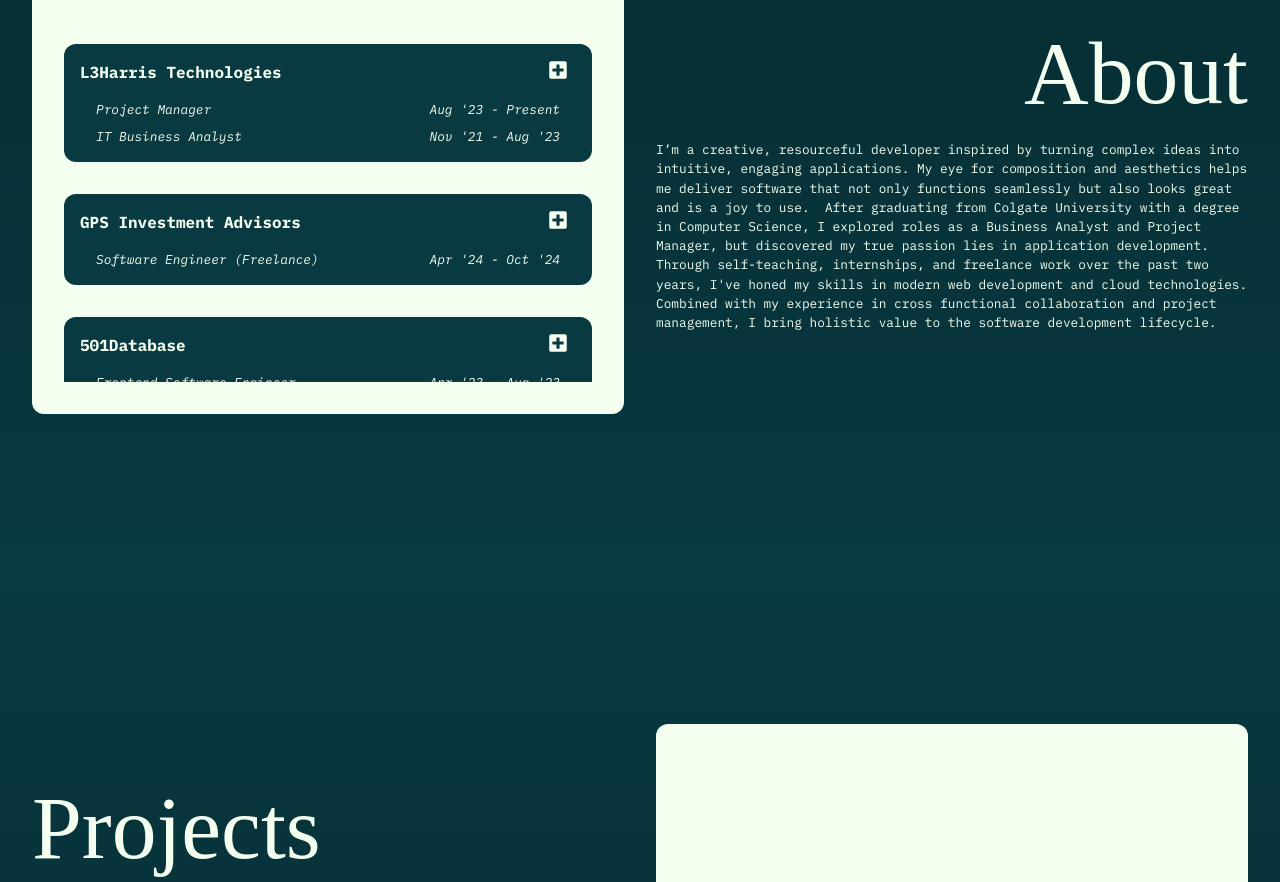
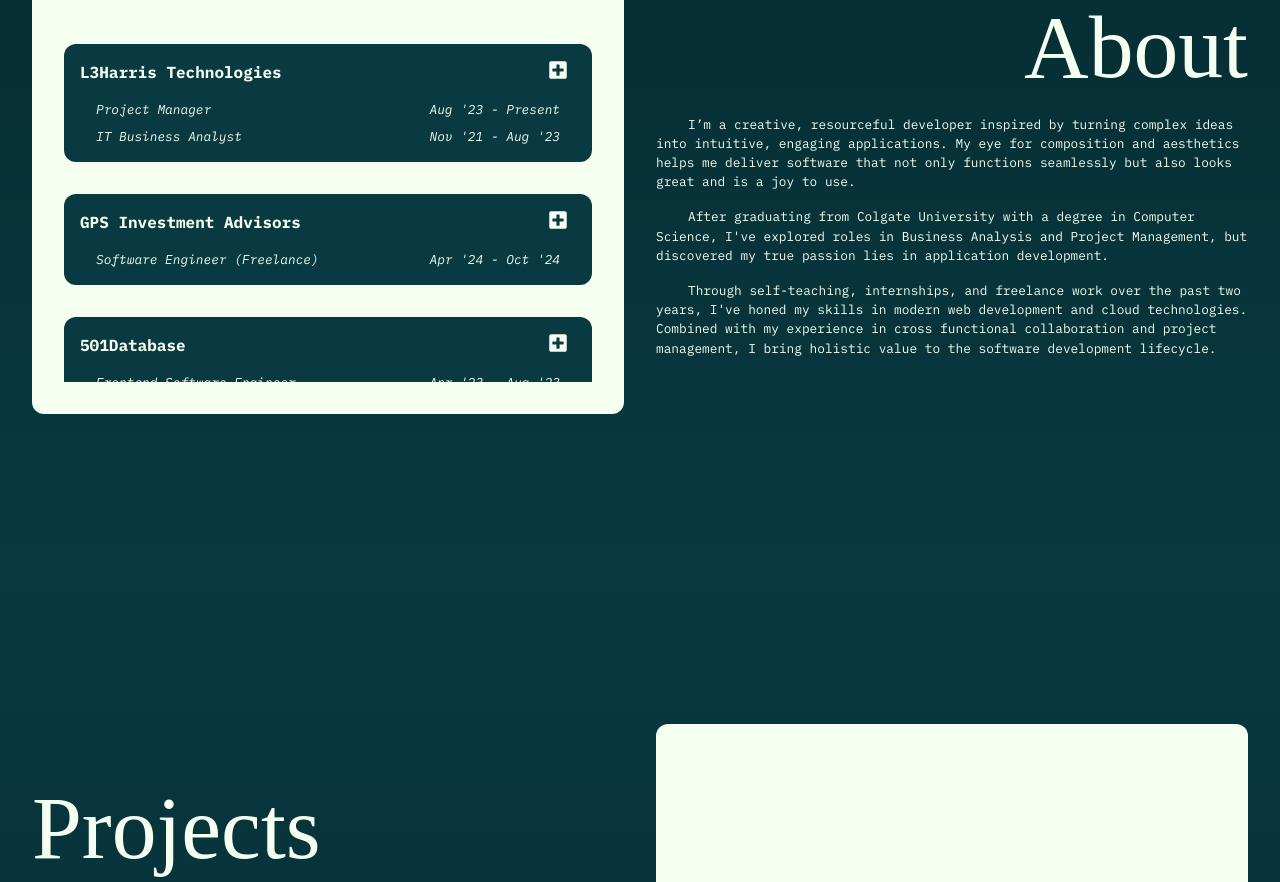
Before and after one commit to willrequaworrell/portfolio_site, a React (Vite) app: page / in a window 1280 px wide. Shown: the part 1031-1913 px from the top of the page. Built offline with nearby package versions, Linux system fonts and the light colour scheme; a web font is replaced by a local one.

Commit message:
split about description into paragraphs

```diff
--- a/src/components/About/AboutSection.tsx
+++ b/src/components/About/AboutSection.tsx
@@ -38,7 +38,12 @@
                     >
                         <div className="w-full flex flex-col items-end justify-center text-[#F4FFF0]">
                             <p className="hidden text-[7vw] font-climate md:block">About</p>
-                            <p className="text-[max(2.5vw,11px)] md:text-[1vw]">I’m a creative, resourceful developer inspired by turning complex ideas into intuitive, engaging applications. My eye for composition and aesthetics helps me deliver software that not only functions seamlessly but also looks great and is a joy to use.  After graduating from Colgate University with a degree in Computer Science, I explored roles as a Business Analyst and Project Manager, but discovered my true passion lies in application development. Through self-teaching, internships, and freelance work over the past two years, I've honed my skills in modern web development and cloud technologies. Combined with my experience in cross functional collaboration and project management, I bring holistic value to the software development lifecycle.</p>
+                            <div className="flex flex-col text-[max(2.5vw,11px)] md:text-[1vw] indent-4 sm:indent-8 sm:gap-y-4">
+                                <p >I’m a creative, resourceful developer inspired by turning complex ideas into intuitive, engaging applications. My eye for composition and aesthetics helps me deliver software that not only functions seamlessly but also looks great and is a joy to use. </p>
+                                <p >After graduating from Colgate University with a degree in Computer Science, I've explored roles in Business Analysis and Project Management, but discovered my true passion lies in application development. </p>
+                                <p >Through self-teaching, internships, and freelance work over the past two years, I've honed my skills in modern web development and cloud technologies. Combined with my experience in cross functional collaboration and project management, I bring holistic value to the software development lifecycle.</p>
+                            </div>
+
                         </div>
                     </motion.div>
                 </div>
```
